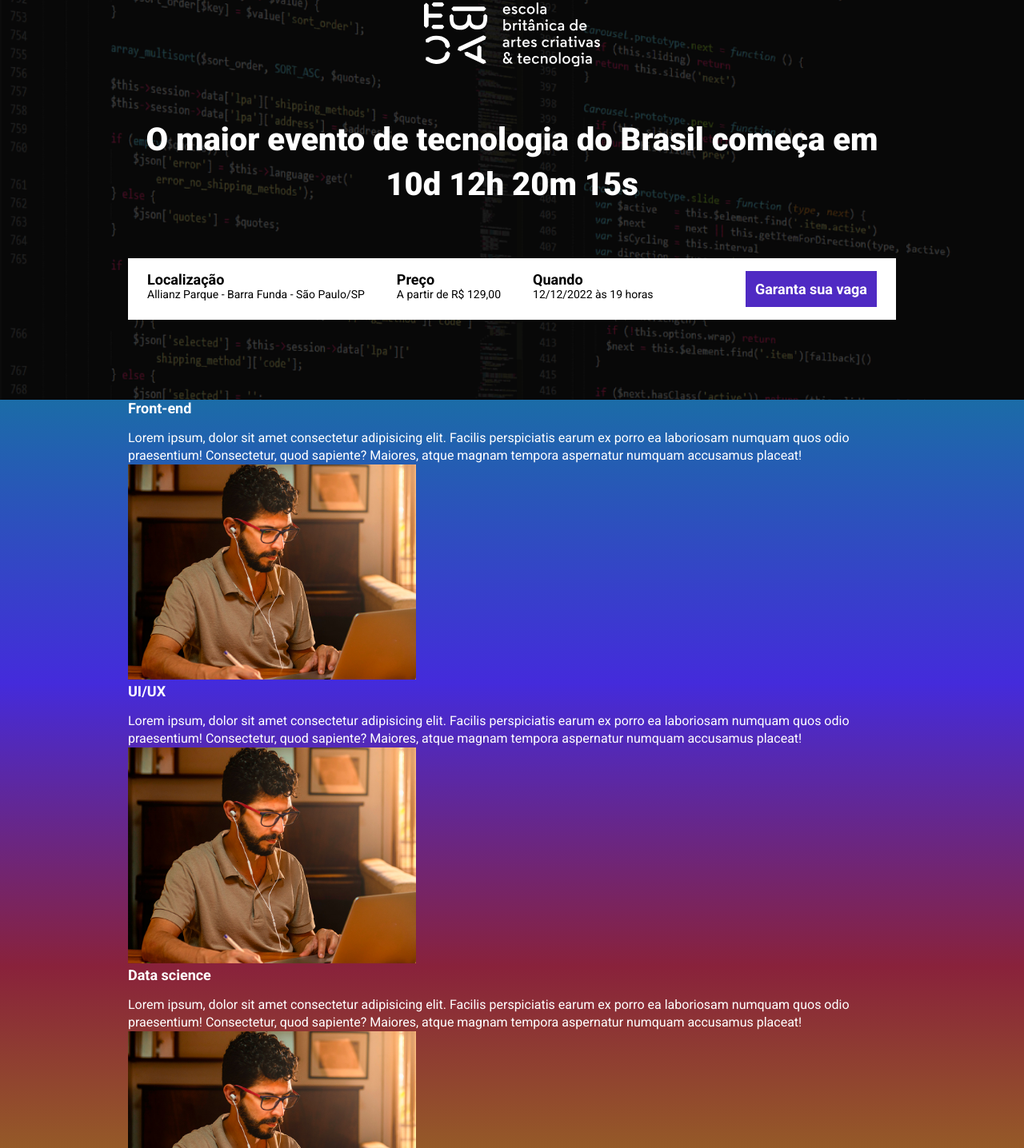
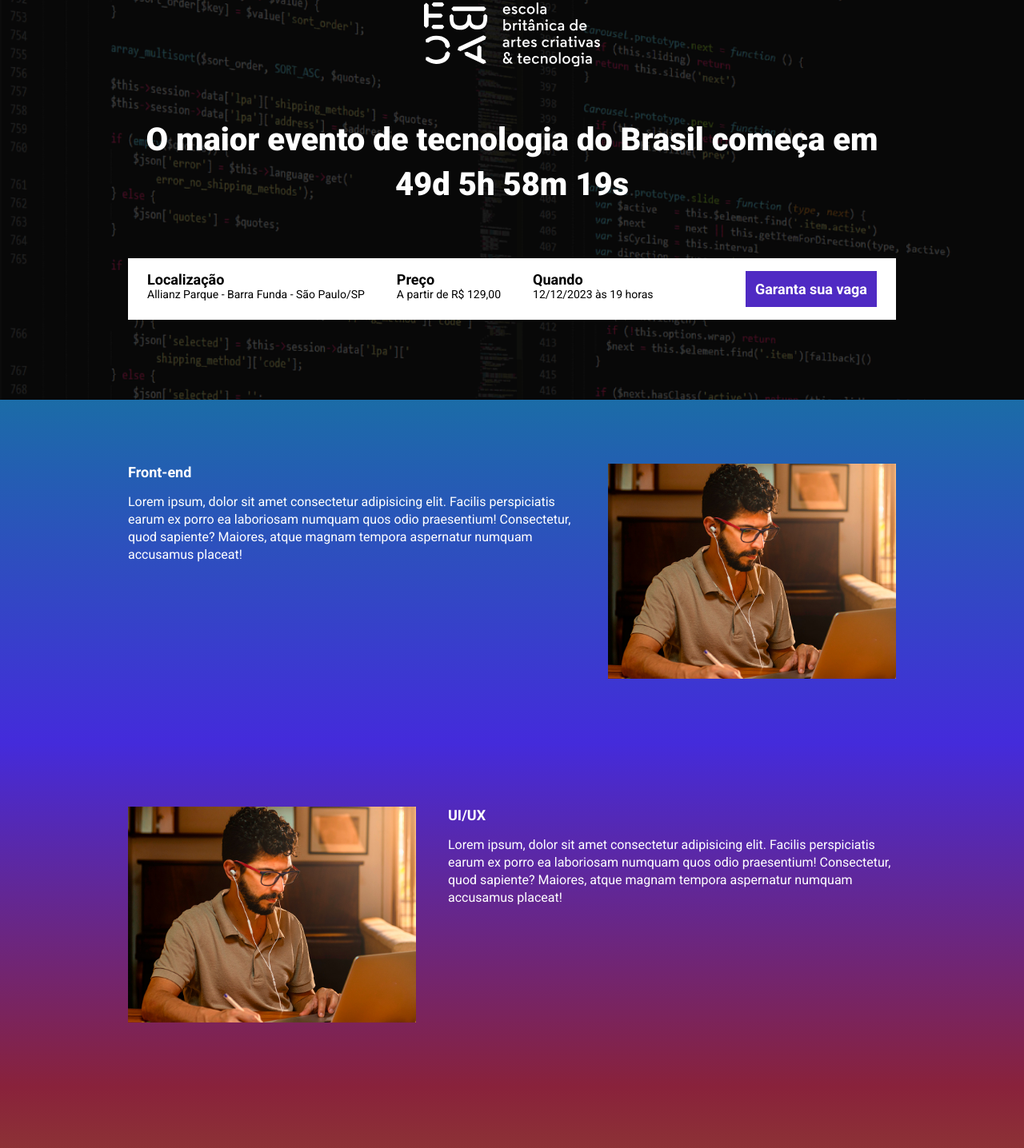
Before and after one commit to wildw0/ebac_tech_talks, a website built with Parcel: page src/index.html in a window 1280 px wide. Shown: the part 57-1493 px from the top of the page at 80% size. Built offline with nearby package versions, Linux system fonts and the light colour scheme.

Commit message:
commit final

```diff
--- a/package.json
+++ b/package.json
@@ -2,8 +2,9 @@
   "name": "ebac_talks",
   "version": "1.0.0",
   "description": "",
-  "main": "index.js",
+
   "scripts": {
+    "build": "parcel build src/index.html",
     "dev": "parcel src/index.html src/styles/main.scss src/scripts/main.js",
     "test": "echo \"Error: no test specified\" && exit 1"
   },
--- a/src/index.html
+++ b/src/index.html
@@ -7,15 +7,15 @@
     <link rel="preconnect" href="https://fonts.googleapis.com">
     <link rel="preconnect" href="https://fonts.gstatic.com" crossorigin>
     <link href="https://fonts.googleapis.com/css2?family=Roboto:wght@400;700;900&display=swap" rel="stylesheet">
-
     <link rel="stylesheet" href="styles/main.scss">
+    <link href="https://unpkg.com/aos@2.3.1/dist/aos.css" rel="stylesheet">
 </head>
 <body>
     <header class="hero">
         <div class="container">
             <img class="hero__logo" src="./images/ebac_logo.svg" alt="EBAC">
             <p class="hero__text">
-                O maior evento de tecnologia do Brasil começa em 10d 12h 20m 15s
+                O maior evento de tecnologia do Brasil começa em <span id="contador"></span>
             </p>
             <div class="infos-bar">
                 <ul class="infos-bar__infos">
@@ -29,25 +29,26 @@
                     </li>
                     <li class="infos-bar__infos__item">
                         <b>Quando</b>
-                        12/12/2022 às 19 horas
+                        12/12/2023 às 19 horas
                     </li>
                 </ul>
                 <a href="#" class="button button--primary">Garanta sua vaga</a>
             </div>
         </div>
     </header>
-    <section class="event--frontend">
-    <div class="container">
-        <div class="event__details">
-            <h2 class="event__details__title">Front-end</h2>
-            <p class="event__details__description">Lorem ipsum, dolor sit amet consectetur adipisicing elit. Facilis perspiciatis earum ex porro ea laboriosam numquam quos odio praesentium! Consectetur, quod sapiente? Maiores, atque magnam tempora aspernatur numquam accusamus placeat!</p>
+    <section class="event event--frontend">
+        <div class="container" data-aos="fade-right">
+            <div class="event__details">
+                <h2 class="event__details__title">Front-end</h2>
+                <p class="event__details__description">Lorem ipsum, dolor sit amet consectetur adipisicing elit. Facilis perspiciatis earum ex porro ea laboriosam numquam quos odio praesentium! Consectetur, quod sapiente? Maiores, atque magnam tempora aspernatur numquam accusamus placeat!</p>
+            </div>
+            <img class="event__image" src="/src/images/frontend.png" alt="Front-end">
         </div>
-        <img class="event__image" src="/src/images/frontend.png" alt="Front-end">
-    </div>
     </section>
 
-    <section class="event--ui-ux">
-        <div class="container">
+
+    <section class="event event--ui-ux event--image-left">
+        <div class="container" data-aos="fade-left">
             <div class="event__details">
                 <h2 class="event__details__title">UI/UX</h2>
                 <p class="event__details__description">Lorem ipsum, dolor sit amet consectetur adipisicing elit. Facilis perspiciatis earum ex porro ea laboriosam numquam quos odio praesentium! Consectetur, quod sapiente? Maiores, atque magnam tempora aspernatur numquam accusamus placeat!</p>
@@ -56,8 +57,8 @@
         </div>
         </section>
 
-        <section class="event--data-science">
-            <div class="container">
+        <section class="event event--data-science">
+            <div class="container" data-aos="fade-right">
                 <div class="event__details">
                     <h2 class="event__details__title">Data science</h2>
                     <p class="event__details__description">Lorem ipsum, dolor sit amet consectetur adipisicing elit. Facilis perspiciatis earum ex porro ea laboriosam numquam quos odio praesentium! Consectetur, quod sapiente? Maiores, atque magnam tempora aspernatur numquam accusamus placeat!</p>
@@ -66,8 +67,8 @@
             </div>
             </section>
 
-            <section class="event--backend">
-                <div class="container">
+            <section class="event event--backend event--image-left">
+                <div class="container" data-aos="fade-left">
                     <div class="event__details">
                         <h2 class="event__details__title">Back-end</h2>
                         <p class="event__details__description">Lorem ipsum, dolor sit amet consectetur adipisicing elit. Facilis perspiciatis earum ex porro ea laboriosam numquam quos odio praesentium! Consectetur, quod sapiente? Maiores, atque magnam tempora aspernatur numquam accusamus placeat!</p>
@@ -75,6 +76,7 @@
                     <img class="event__image" src="/src/images/frontend.png" alt="Front-end">
                 </div>
             </section>
+    <script src="https://unpkg.com/aos@2.3.1/dist/aos.js"></script>
     <script src="scripts/main.js"></script>
 </body>
 </html>
--- a/src/scripts/main.js
+++ b/src/scripts/main.js
@@ -0,0 +1,32 @@
+AOS.init();
+
+const dataDoEvento = new Date ("Dec 12, 2023 19:00:00",);
+const timeStampDoEvent = dataDoEvento.getTime();
+
+const contaAsHoras = setInterval(function() {
+    const agora = new Date();
+    const timeStampAtual = agora.getTime();
+
+    const distanciaAteOEvento = timeStampDoEvent - timeStampAtual;
+
+    const diaEmMs = 1000 * 60 * 60 * 24;
+    const horaEmMs = 1000 * 60 * 60;
+    const minutoEmMs = 1000 * 60;
+
+    const diasAteOEvento = Math.floor(distanciaAteOEvento / diaEmMs);
+    const horasAteOEvento = Math.floor((distanciaAteOEvento % diaEmMs) / horaEmMs);
+    const minutosAteOEvento = Math.floor((distanciaAteOEvento % horaEmMs) / minutoEmMs);
+    const segundosAteOEvento = Math.floor((distanciaAteOEvento % minutoEmMs) / 1000);
+
+    document.getElementById('contador').innerHTML = `${diasAteOEvento}d ${horasAteOEvento}h ${minutosAteOEvento}m ${segundosAteOEvento}s`;
+
+    if (distanciaAteOEvento < 0) {
+        clearInterval(contaAsHoras);
+        document.getElementById('contador').innerHTML = 'Evento expirado';
+    }
+}, 1000);
+
+
+//     const diasAteOEvento = Math.floor(distanciaAteOEvento / (1000 * 60 * 60 * 24)); //conta referente aos minutos, horas e dias (na ordem) retorna
+//     const horasAteOEvento = (distanciaAteOEvento % (1000 * 60 * 60 * 24)) / (1000 * 60 * 60); //vai retornoar o resto da divisão. cálculo dos dias
+//     const minutosAteOEvento = (diasAteOEvento % (1000 * 60 * 60)) / (1000 * 60)
```
